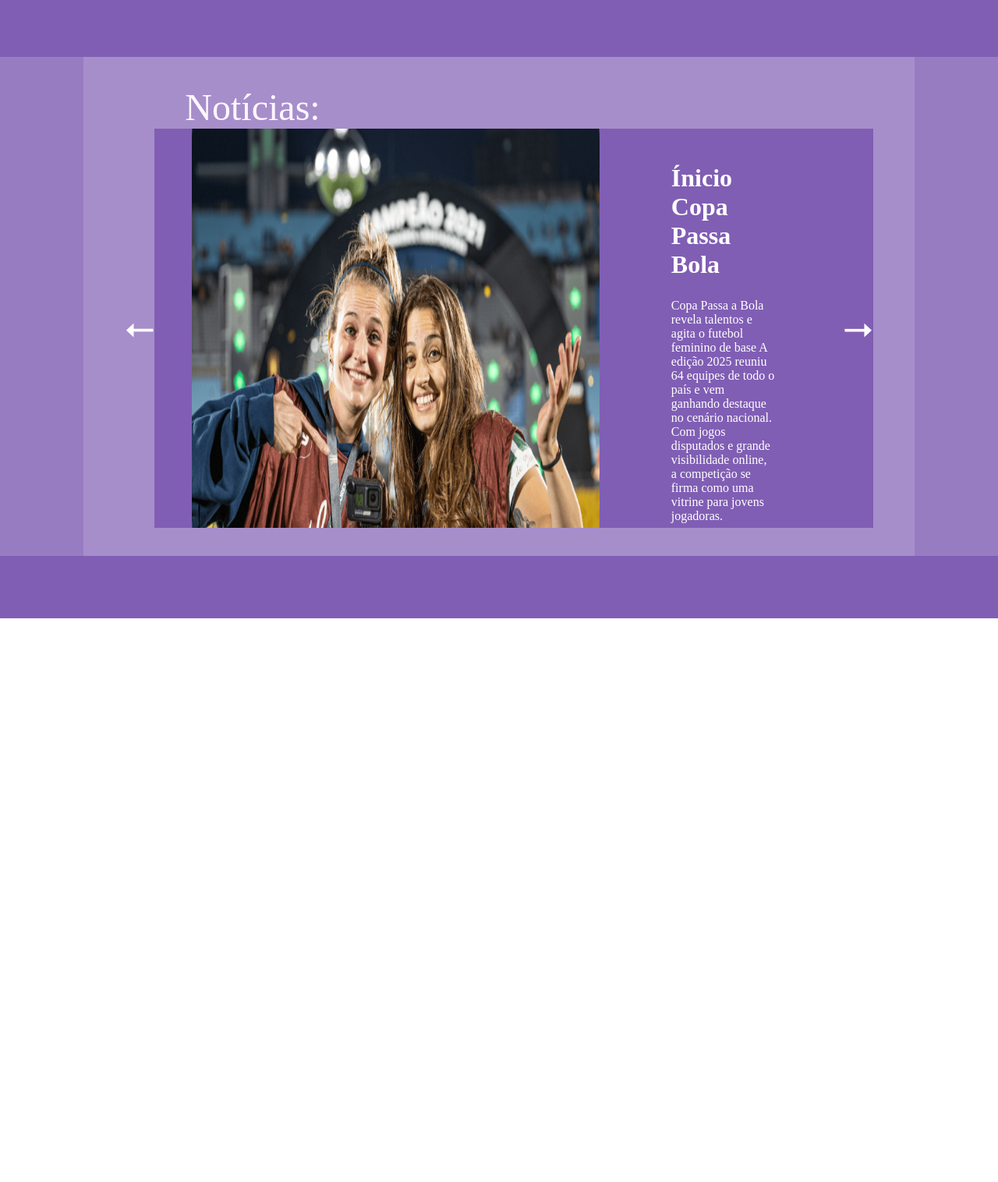
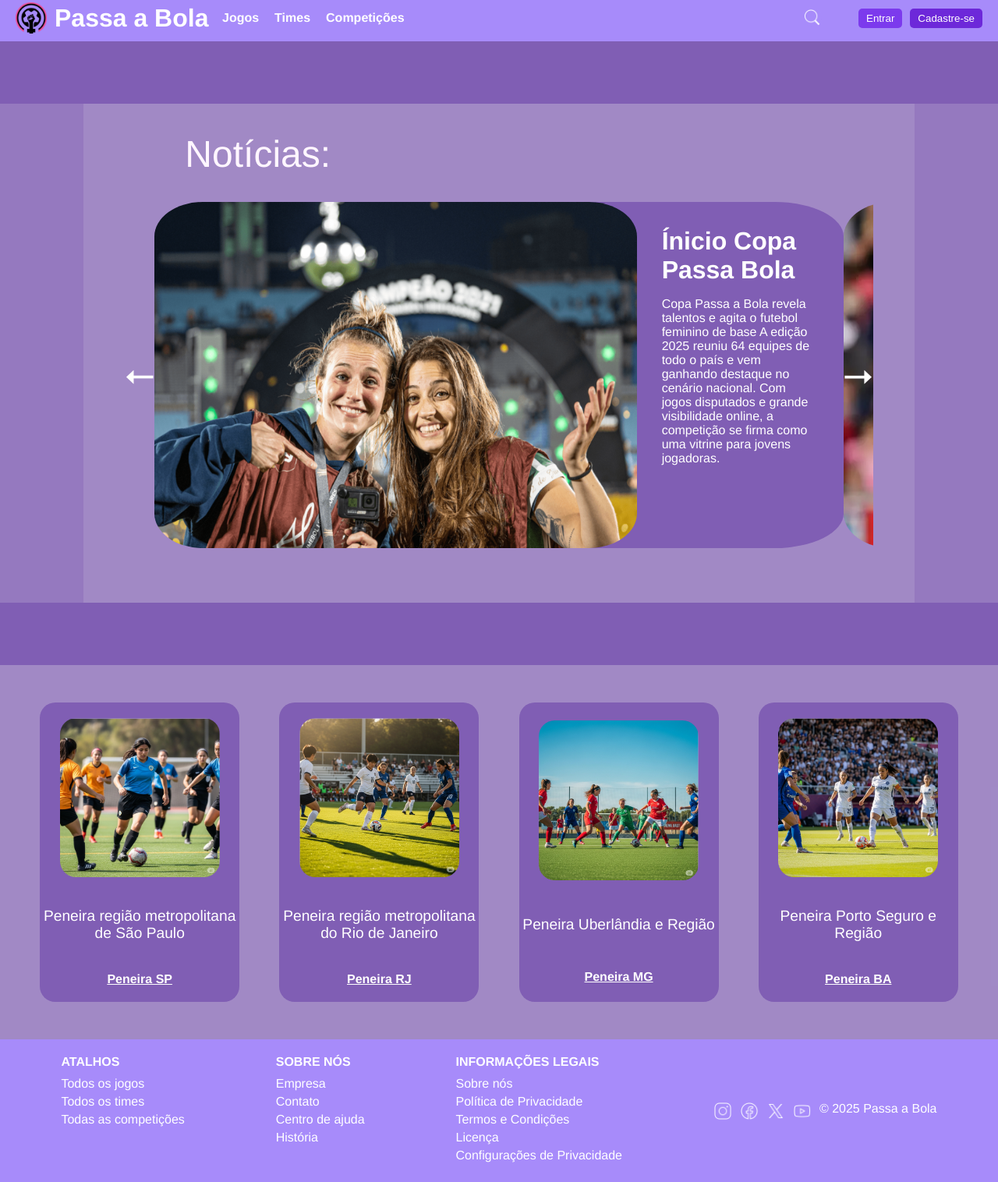
Before and after one commit to EnzoOFato/Challenge-Front, a plain HTML site: page index.html in a window 1280 px wide. Shown: the part 7-1523 px from the top of the page at 78% size. Before the commit the page ends 800 px from the top, so only its background shows below. Drawn offline with Linux system fonts and the light colour scheme.

Commit message:
feat: header e seção

```diff
--- a/index.html
+++ b/index.html
@@ -5,8 +5,29 @@
     <meta name="viewport" content="width=device-width, initial-scale=1.0">
     <title>Passa bola</title>
     <link rel="stylesheet" href="src/css/style.css">
+    <link rel="stylesheet" href="src/css/header.css">
 </head>
 <body>
+    <header>
+        <div class="logo-container">
+          <img src="src/assets/imagens/logo.png" alt="Logo">
+          <h1 style="color: white;">Passa a Bola</h1>
+        </div>
+        <nav>
+          <a href="#">Jogos</a>
+          <a href="#">Times</a>
+          <a href="#">Competições</a>
+        </nav>
+        <div class="search-container" id="searchBox">
+          <img src="src/assets/imagens/lupa.png" alt="Pesquisar" class="search-icon" onclick="toggleSearch()">
+          <input type="text" class="search-input" placeholder="Buscar...">
+        </div>
+        <div class="buttons">
+          <button style="background-color: #7c3aed; color: white;">Entrar</button>
+          <button style="background-color: #6d28d9; color: white;">Cadastre-se</button>
+        </div>
+      </header>
+
     <section id="carrossel">
         <div class="listra"></div>
         <div class="content">
@@ -25,7 +46,7 @@
                             </div>
                         </div>
                         <div class="noticia">
-                            <img src="src/assets/imagens/Copa.png" alt="Copa passa a bola">
+                            <img src="src/assets/imagens/jogadaras/marta.png" alt="Copa passa a bola">
                             <div class="texto">
                                 <h1>Marta se despede da Seleção em amistoso</h1>
                                 <p>Marta se despede da Seleção em amistoso contra a Itália no Maracanã
@@ -33,7 +54,7 @@
                             </div>
                         </div>
                         <div class="noticia">
-                            <img src="src/assets/imagens/Copa.png" alt="Copa passa a bola">
+                            <img src="src/assets/imagens/jogadaras/cori.png" alt="Copa passa a bola">
                             <div class="texto">
                                 <h1>Corinthians vence Chelsea</h1>
                                 <p>Corinthians vence Chelsea e conquista a primeira Copa Intercontinental Feminina
@@ -48,9 +69,64 @@
         </div>
         <div class="listra"></div>
     </section>
-    <section>
-
+    <section class="peneiras">
+        <div class="card">
+            <img src="src/assets/imagens/peneiras/peneira1.png" alt="">
+            <p>Peneira região metropolitana de São Paulo</p>
+            <a href="#">Peneira SP</a>
+        </div>
+        <div class="card">
+            <img src="src/assets/imagens/peneiras/peneira2.png" alt="">
+            <p>Peneira região metropolitana do Rio de Janeiro</p>
+            <a href="#">Peneira RJ</a>
+        </div>
+        <div class="card">
+            <img src="src/assets/imagens/peneiras/peneira3.png" alt="">
+            <p>Peneira Uberlândia e Região</p>
+            <a href="#">Peneira MG</a>
+        </div>
+        <div class="card">
+            <img src="src/assets/imagens/peneiras/peneira4.png" alt="">
+            <p>Peneira Porto Seguro e Região</p>
+            <a href="#">Peneira BA</a>
+        </div>
     </section>
+    <footer>
+        <div>
+          <h4>ATALHOS</h4>
+          <a href="#">Todos os jogos</a>
+          <a href="#">Todos os times</a>
+          <a href="#">Todas as competições</a>
+        </div>
+        <div>
+          <h4>SOBRE NÓS</h4>
+          <a href="#">Empresa</a>
+          <a href="#">Contato</a>
+          <a href="#">Centro de ajuda</a>
+          <a href="#">História</a>
+        </div>
+        <div>
+          <h4>INFORMAÇÕES LEGAIS</h4>
+          <a href="#">Sobre nós</a>
+          <a href="#">Política de Privacidade</a>
+          <a href="#">Termos e Condições</a>
+          <a href="#">Licença</a>
+          <a href="#">Configurações de Privacidade</a>
+        </div>
+        <div class="social-icons">
+          <img src="src/assets/imagens/instagram.png" alt="Instagram">
+          <img src="src/assets/imagens/facebook.png" alt="Facebook">
+          <img src="src/assets/imagens/twitter.png" alt="Twitter">
+          <img src="src/assets/imagens/youtube.png" alt="YouTube">
+          <a href="">© 2025 Passa a Bola</a>
+        </div>
+      </footer>
+    <script>
+        function toggleSearch() {
+          const searchBox = document.getElementById('searchBox');
+          searchBox.classList.toggle('active');
+        }
+    </script>
     <script src="src/JS/app.js"></script>
 </body>
 </html>
--- a/src/JS/app.js
+++ b/src/JS/app.js
@@ -18,5 +18,5 @@
 
 function atualiza(){
     const largura = document.querySelector(".noticia").offsetWidth
-    wrapper.style.transform = `translate(-${atual * largura}px)`
+    wrapper.style.transform = `translate(-${(atual * largura)}px)`
 }
--- a/src/css/header.css
+++ b/src/css/header.css
@@ -5,7 +5,7 @@
       display: flex;
       flex-direction: column;
       min-height: 100vh;
-    }
+}
 
     header {
       background-color: #a78bfa;
@@ -64,7 +64,6 @@
       height: 24px;
       background-color: #a78bfa;
       border-radius: 50%;
-      padding: 10px;
       cursor: pointer;
     }
 
--- a/src/css/style.css
+++ b/src/css/style.css
@@ -5,6 +5,7 @@
 }
 body{
     width: 100vw;
+    overflow-x: hidden;
 }
 #carrossel{
     width: 100%;
@@ -71,24 +72,24 @@
     width: 100%;
     display: flex;
     flex-shrink: 0;
-    gap: 5%;
     background-color: rgb(128, 94, 180);
-    border-radius: 20px;
+    border-radius: 10%;
+    flex: 0 0 100%;
+    margin: 0;
 }
 .noticia img{
     max-width: 70%;
     border-radius: 10%;
-    padding: 0 3em;
+    box-sizing: border-box;
 }
 .texto{
     width: 100%;
     height: 100%;
     display: flex;
     flex-direction: column;
-    padding-top: 10%;
-    padding-right: 10%;
+    padding: 2em;
     color: white;
-    gap: 5%;
+    gap: 1em;
 }
 .texto h1{
     font-size: 2em;
@@ -98,3 +99,42 @@
     transition: transform 0.7s ease-in-out;
     width: 300%;
 }
+.peneiras{
+    width: 100%;
+    height: 30em;
+    background-color: rgb(128, 94, 180, 70%);
+    display: flex;
+    align-items: center;
+    justify-content: space-evenly;
+}
+.card{
+    height: 80%;
+    width: 20%;
+    background-color: rgb(128, 94, 180);
+    display: flex;
+    flex-direction: column;
+    align-items: center;
+    justify-content: space-around;
+    border-radius: 20px;
+}
+.card img{
+    max-width: 80%;
+    max-height: 60%;
+    border-radius: 10%;
+}
+.card p{
+    text-align: center;
+    color: white;
+    font-size: 1.2em;
+}
+.card a{
+    color: white;
+    font-weight: bold;
+}
+.card a:hover{
+    color: rgb(53, 53, 53);
+}
+.card:hover{
+    transform: scale(1.02);
+    transition: 0.2s ease-in;
+}
```
Also changed, not shown: src/assets/imagens/jogadaras/marta.png (added), src/assets/imagens/peneiras/peneira1.png (added), src/assets/imagens/peneiras/peneira2.png (added), src/assets/imagens/peneiras/peneira3.png (added), src/assets/imagens/peneiras/peneira4.png (added), 1 other file.
